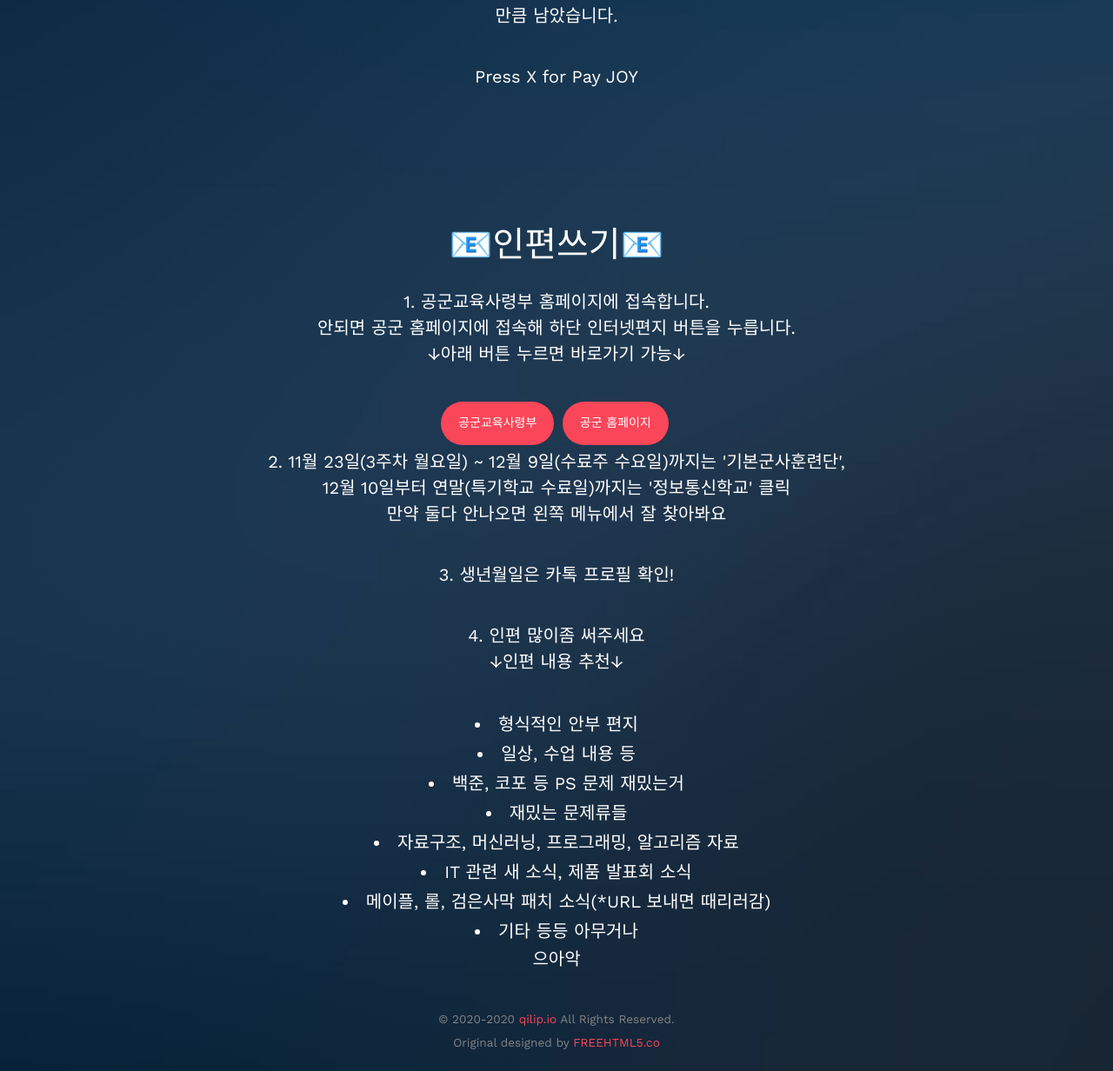
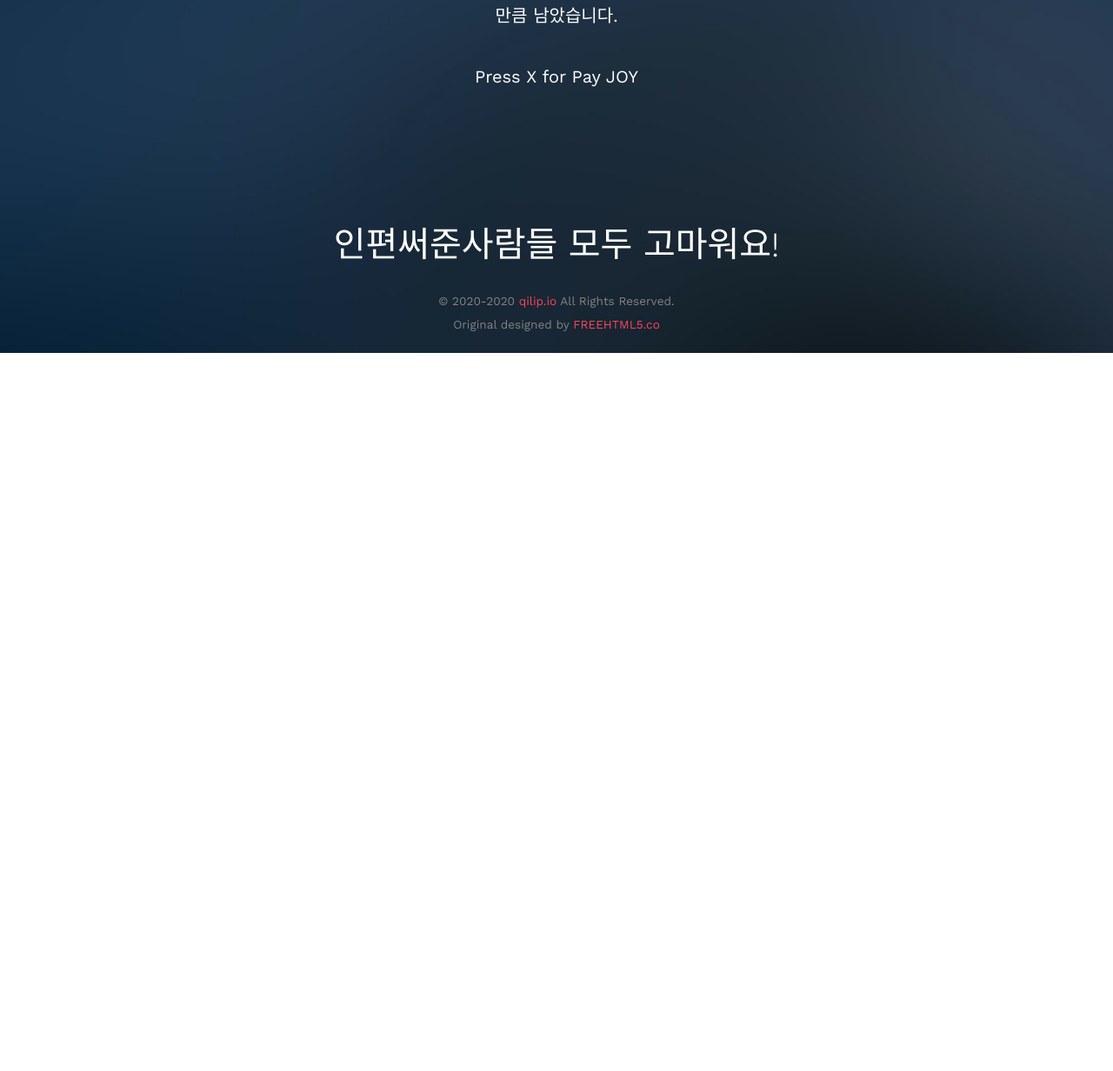
Before and after one commit to qilip/joycod, a plain HTML site: page index.html in a window 1280 px wide. Shown: the part 501-1733 px from the top of the page at 87% size. After the commit the page ends 907 px from the top, so only its background shows below. Drawn offline with nearby package versions, Linux system fonts and the light colour scheme.

Commit message:
Update index.html

```diff
--- a/index.html
+++ b/index.html
@@ -37,14 +37,14 @@
       textAr[2] = "¯\_(ツ)_/¯";
       textAr[3] = "ㅋㅋㅋㅋㅋ";
       textAr[4] = "곤운";
-      textAr[5] = "제설중";
-      textAr[6] = "삽질중";
+      textAr[5] = "자는중";
+      textAr[6] = "시간낭비중";
       textAr[7] = "구르는중";
       textAr[8] = "나가게해줘";
       textAr[9] = "메이플하고싶어";
       textAr[10] = "롤하고싶어";
       textAr[11] = "검은사막할래";
-      textAr[12] = "편지써줄래?";
+      textAr[12] = "전역일 카운터 보는중";
       function showText(){
         var textNum = Math.round(Math.random()*12);
         var textObj = document.getElementById("main-text");
@@ -88,24 +88,7 @@
 <br>
 <br>
 </div>
-<h1 style="font-size:40px;">📧인편쓰기📧</h1>
-<h2>1. 공군교육사령부 홈페이지에 접속합니다.<br>안되면 공군 홈페이지에 접속해 하단 인터넷편지 버튼을 누릅니다.<br>↓아래 버튼 누르면 바로가기 가능↓</h2>
-<button class="btn btn-primary" onclick = "location.href = 'http://atc.airforce.mil.kr:8081/user/indexSub.action?codyMenuSeq=147914674&siteId=atc&menuUIType=sub'">공군교육사령부</button>
-<button class="btn btn-primary" onclick = "location.href = 'https://rokaf.airforce.mil.kr/airforce/index.do'">공군 홈페이지</button>
-<h2>2. 11월 23일(3주차 월요일) ~ 12월 9일(수료주 수요일)까지는 '기본군사훈련단',<br>12월 10일부터 연말(특기학교 수료일)까지는 '정보통신학교' 클릭<br>만약 둘다 안나오면 왼쪽 메뉴에서 잘 찾아봐요</h2>
-<h2>3. 생년월일은 카톡 프로필 확인!</h2>
-<h2>4. 인편 많이좀 써주세요<br>↓인편 내용 추천↓</h2>
-<div style="color:white; font-size:20px;">
-  <li>형식적인 안부 편지</li>
-  <li>일상, 수업 내용 등</li>
-  <li>백준, 코포 등 PS 문제 재밌는거</li>
-  <li>재밌는 문제류들</li>
-  <li>자료구조, 머신러닝, 프로그래밍, 알고리즘 자료</li>
-  <li>IT 관련 새 소식, 제품 발표회 소식</li>
-  <li>메이플, 롤, 검은사막 패치 소식(*URL 보내면 때리러감)</li>
-  <li>기타 등등 아무거나</li>
-</div>
-<h2>으아악</h2>
+<h1 style="font-size:40px;">인편써준사람들 모두 고마워요!</h1>
 </div>
 </div>
 </div>
```
